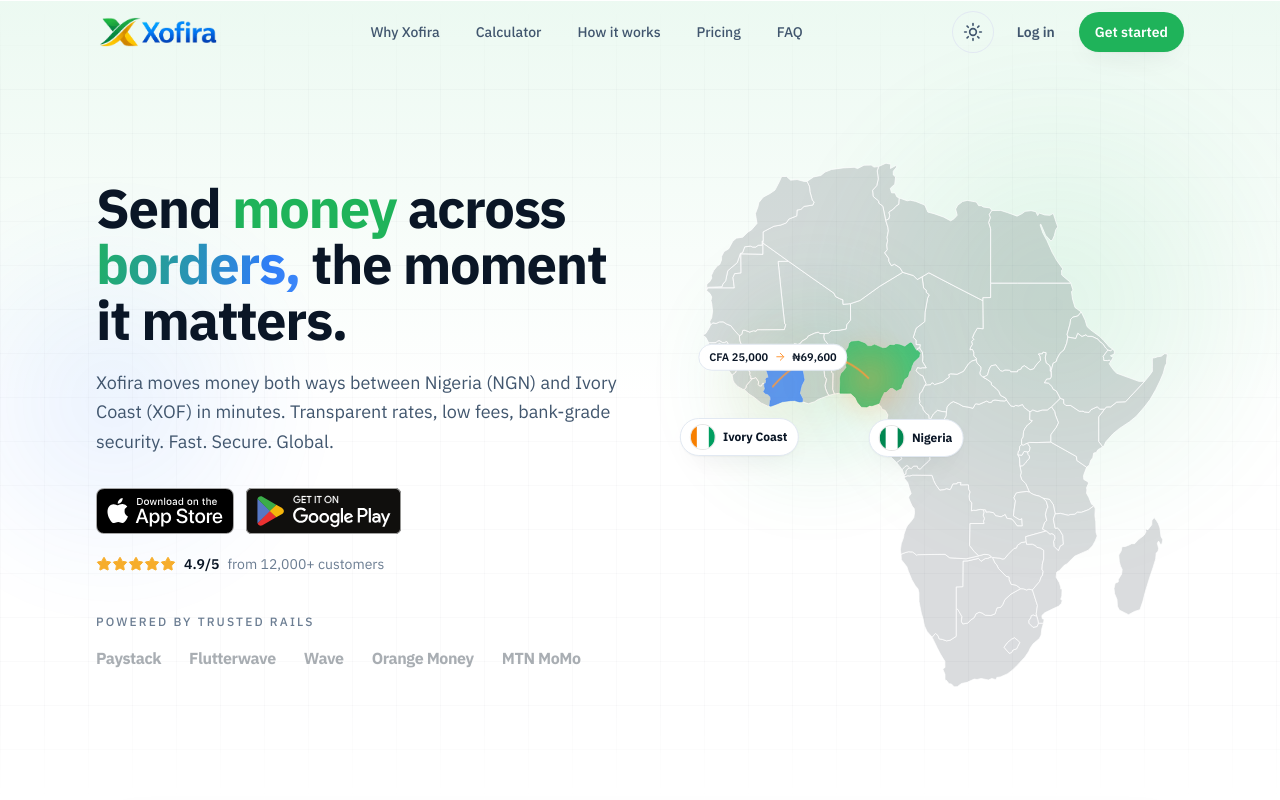
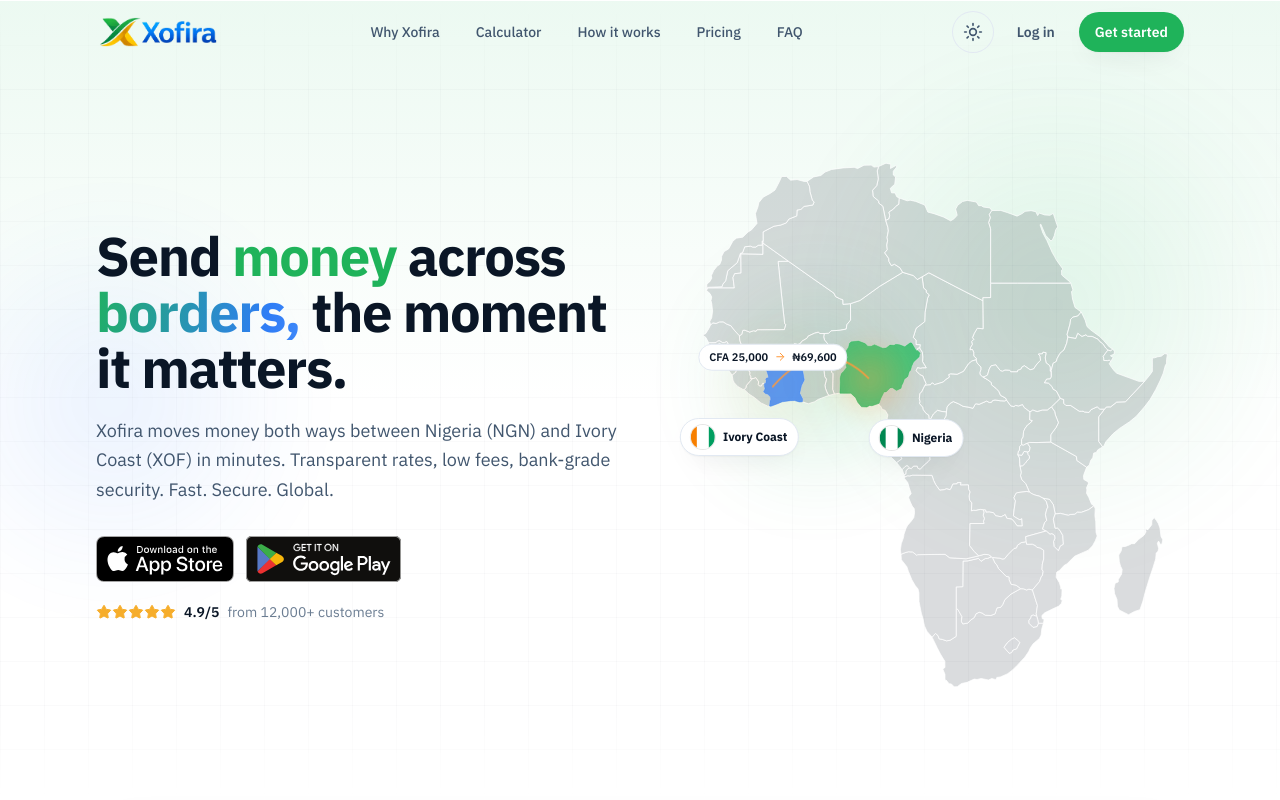
Before and after one commit to JoelEmmanuelCloud/xofirawesite, a Next.js app: page / in a window 1280 px wide. Shown: the top 800 px of the page. Built offline with nearby package versions, Linux system fonts and the light colour scheme.

Commit message:
chore: remove partner rails section from hero

```diff
--- a/src/components/Hero.tsx
+++ b/src/components/Hero.tsx
@@ -2,7 +2,6 @@
 import { Container } from "@/components/ui/Container";
 import { CorridorMap } from "@/components/CorridorMap";
 import { StoreBadges } from "@/components/StoreBadges";
-import { Partners } from "@/components/Partners";
 import { TypewriterHeadline } from "@/components/TypewriterHeadline";
 
 export function Hero() {
@@ -39,9 +38,6 @@
             <span className="text-muted">from 12,000+ customers</span>
           </div>
 
-          <div className="mt-10">
-            <Partners />
-          </div>
         </div>
 
         <div className="animate-[rise_0.8s_cubic-bezier(0.22,1,0.36,1)_both] [animation-delay:120ms]">
--- a/src/components/Partners.tsx
+++ /dev/null
@@ -1,21 +0,0 @@
-const RAILS = ["Paystack", "Flutterwave", "Wave", "Orange Money", "MTN MoMo"];
-
-export function Partners() {
-  return (
-    <div className="max-lg:mx-auto max-lg:max-w-md">
-      <p className="text-xs font-medium uppercase tracking-[0.18em] text-muted max-lg:text-center">
-        Powered by trusted rails
-      </p>
-      <div className="mt-4 flex flex-wrap items-center gap-x-7 gap-y-3 max-lg:justify-center">
-        {RAILS.map((name) => (
-          <span
-            key={name}
-            className="text-base font-bold tracking-tight text-ink/35 transition hover:text-ink/60"
-          >
-            {name}
-          </span>
-        ))}
-      </div>
-    </div>
-  );
-}
```
